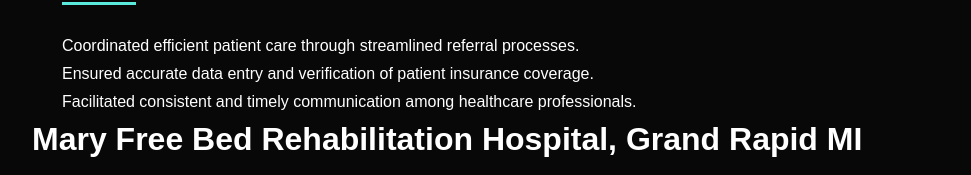
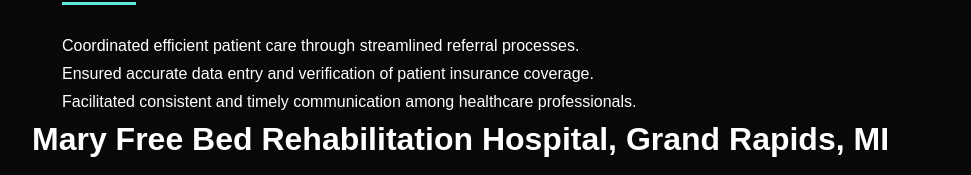
Before and after one commit to srira29/portfolio, a plain HTML site: page index.html in a window 1280 px wide. Shown: the part 1948-2123 px from the top of the page, without its empty margins (146-1117 px from the left). Drawn offline with Linux system fonts and the light colour scheme.

Commit message:
Update index.html

```diff
--- a/index.html
+++ b/index.html
@@ -407,7 +407,7 @@
                         </div>
                     </div>
                     <div class="exp">
-                        <h1>Mary Free Bed Rehabilitation Hospital, Grand Rapid MI</h1>
+                        <h1>Mary Free Bed Rehabilitation Hospital, Grand Rapids, MI</h1>
                         <div class="exp-details">
                             <div class="expe-header">
                                 <h2>Interprofessional Education Intern</h2>
```
